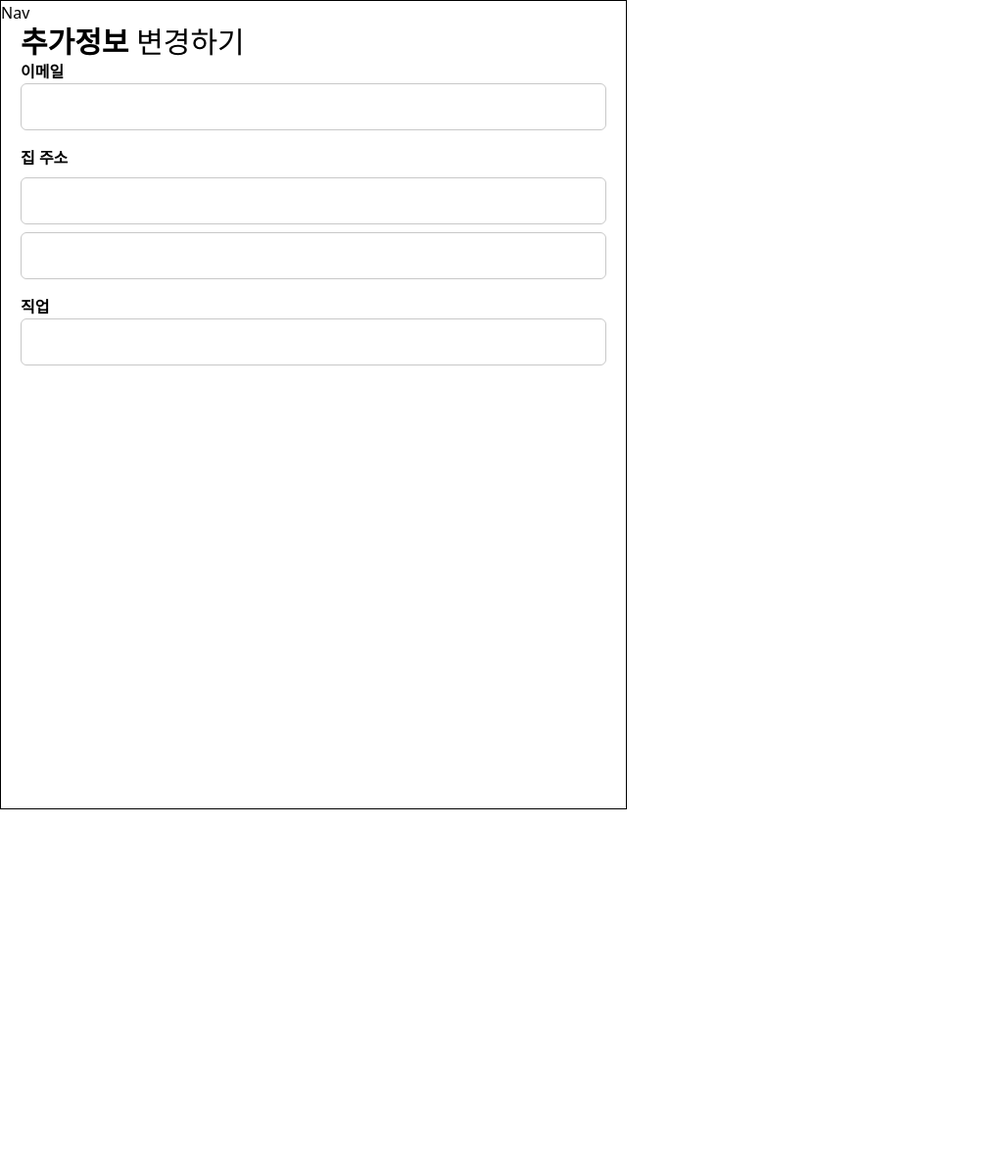
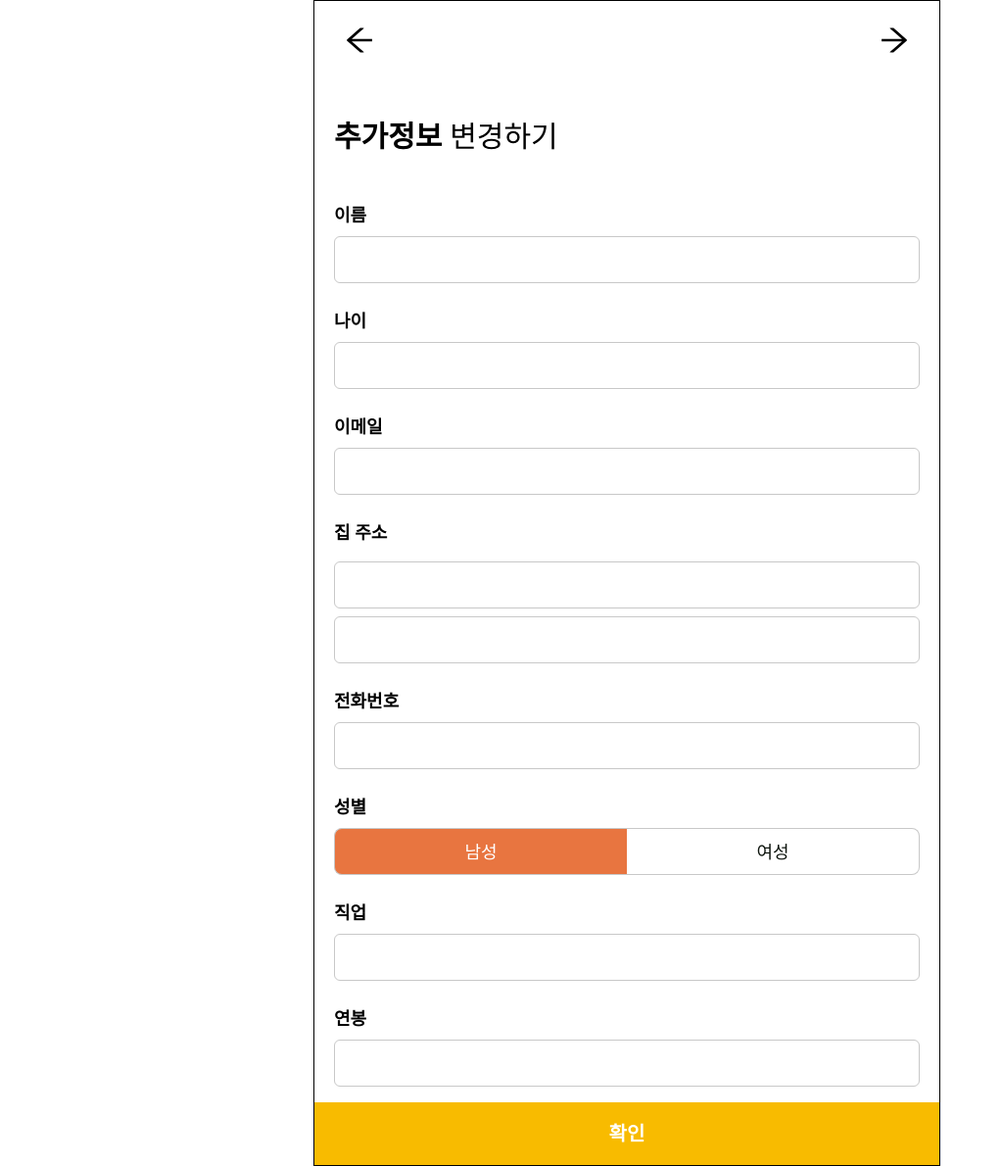
Before and after one commit to FastcampusMini/mini-project-fe, a React (Vite) app: page /user/edit in a window 1280 px wide. Shown: the whole page at 98% size, without its empty margins (0-1023 px from the left). Before the commit the page ends 826 px from the top, so only its background shows below. Built offline with nearby package versions, Linux system fonts and the light colour scheme.

Commit message:
feat: main page

```diff
--- a/package.json
+++ b/package.json
@@ -14,6 +14,7 @@
     "@tanstack/react-query": "^4.24.4",
     "@tanstack/react-query-devtools": "^4.24.4",
     "@types/axios": "^0.14.0",
+    "@types/react-icons": "^3.0.0",
     "@types/react-query": "^1.2.9",
     "@types/react-redux": "^7.1.25",
     "@types/react-router-dom": "^5.3.3",
--- a/src/App.tsx
+++ b/src/App.tsx
@@ -4,8 +4,7 @@ import Nav from "./components/Nav";
 
 function App() {
   return (
-    <main className='w-[640px] border'>
-      <Nav />
+    <main className='w-[640px] border mx-auto'>
       <Outlet />
     </main>
   );
--- /dev/null
+++ b/src/components/FNB/index.tsx
@@ -0,0 +1,7 @@
+import React from "react";
+
+const FNB = () => {
+  return <div>FNB</div>;
+};
+
+export default FNB;
--- /dev/null
+++ b/src/components/LoanProductCard.tsx
@@ -0,0 +1,35 @@
+import React from "react";
+import { BiChevronRight } from "react-icons/bi";
+
+interface LoanProductCardProps {}
+
+const LoanProductCard = () => {
+  return (
+    <>
+      <div className='w-full h-auto shadow-md rounded-lg border border-black/10'>
+        <div className='flex h-36 justify-between px-4'>
+          <div className='flex items-center'>
+            <div className='w-8 h-8 rounded-full bg-gray ml-4'></div>
+            <div className='flex flex-col gap-1 mx-4'>
+              <span className='font-semibold text-black/50'>하나은행</span>
+              <h4 className='font-bold text-3xl '>핀크 생활비 대출</h4>
+            </div>
+          </div>
+          <div className='flex flex-col font-bold text-orange items-end justify-center gap-2 mx-4 text-lg'>
+            <span>최저 3.45%</span>
+            <span>300만원</span>
+          </div>
+        </div>
+
+        <div className='flex bg-black/5 px-5 justify-between h-14 items-center'>
+          <span className='font-semibold text-black/60 text-lg'>
+            가입한 상품
+          </span>
+          <BiChevronRight size='30' className='text-black/60 cursor-pointer' />
+        </div>
+      </div>
+    </>
+  );
+};
+
+export default LoanProductCard;
--- a/src/components/Nav/index.tsx
+++ b/src/components/Nav/index.tsx
@@ -1,7 +1,12 @@
 import React from "react";
-
+import { AiOutlineArrowLeft, AiOutlineArrowRight } from "react-icons/ai";
 const Nav = () => {
-  return <div>Nav</div>;
+  return (
+    <nav className=' h-20 flex justify-between items-center px-7'>
+      <AiOutlineArrowLeft size='36' className=' cursor-pointer' />
+      <AiOutlineArrowRight size='36' className='cursor-pointer' />
+    </nav>
+  );
 };
 
 export default Nav;
--- /dev/null
+++ b/src/libs/utils.ts
@@ -0,0 +1,3 @@
+export function joinNames(...classnames: string[]): string {
+  return classnames.join(" ");
+}
--- /dev/null
+++ b/src/pages/main/TotalLoans.tsx
@@ -0,0 +1,34 @@
+import React from "react";
+import { BiChevronRight } from "react-icons/bi";
+
+export const TotalLoans = ({ amount }: { amount: number }) => {
+  return (
+    <>
+      <div className='w-full h-auto shadow-md rounded-lg border border-black/10'>
+        <div className='px-4 pt-8'>
+          <span className='font-semibold text-black/50'>
+            신청 가능한 대출금 총합
+          </span>
+          <div className='flex justify-between items-center h-20 mb-3'>
+            <h3 className='font-bold text-3xl'>{amount}원</h3>
+            <div className='flex gap-3'>
+              <button className='border border-gray px-6 py-1 rounded-md text-black/50 font-semibold hover:bg-black/5'>
+                내역
+              </button>
+              <button className='border border-gray px-6 py-1 rounded-md text-black/50 font-semibold hover:bg-black/5'>
+                충전
+              </button>
+            </div>
+          </div>
+        </div>
+
+        <div className='flex border-t border-t-black/10 px-5 justify-between h-14 items-center'>
+          <span className='font-semibold text-black/60 text-lg'>
+            가입한 상품
+          </span>
+          <BiChevronRight size='30' className='text-black/60 cursor-pointer' />
+        </div>
+      </div>
+    </>
+  );
+};
--- a/src/pages/main/index.tsx
+++ b/src/pages/main/index.tsx
@@ -1,7 +1,23 @@
 import React from "react";
+import LoanProduct from "../../components/LoanProductCard";
+import { TotalLoans } from "./TotalLoans";
+import FNB from "../../components/FNB/index";
+import Nav from "../../components/Nav";
 
 const Main = () => {
-  return <div>Main</div>;
+  return (
+    <>
+      <main className='flex flex-col'>
+        <Nav />
+        <div className='px-3 space-y-8'>
+          <TotalLoans amount={3200} />
+          <LoanProduct />
+          <LoanProduct />
+          <LoanProduct />
+        </div>
+      </main>
+    </>
+  );
 };
 
 export default Main;
--- a/src/pages/user/Edit.tsx
+++ b/src/pages/user/Edit.tsx
@@ -1,21 +1,52 @@
-import React from "react";
+import React, { useState } from "react";
+import Nav from "../../components/Nav";
+import { joinNames } from "../../libs/utils";
+
+interface IUser {
+  email: string;
+  name: string;
+  age: number;
+  phone: string;
+  gender: string;
+  salary: string;
+  job: string;
+}
 
 const Edit = () => {
+  const [isMale, setIsMale] = useState(true);
   return (
-    <section className='flex flex-col px-5 h-screen'>
-      <h1 className='text-3xl'>
+    <>
+      <Nav />
+      <section className='flex flex-col relative h-auto pb-20 justify-between'>
+        <div className='px-5'>
+          <h1 className='text-3xl my-10'>
             <strong>추가정보</strong> 변경하기
           </h1>
           <form className='flex flex-col gap-4'>
             <div>
-          <span className='font-semibold'>이메일</span>
+              <span className='font-semibold flex my-2 text-lg'>이름</span>
+              <input
+                type='text'
+                className='border border-gray rounded-md w-full h-12 text-lg px-4'
+              />
+            </div>
+            <div>
+              <span className='font-semibold flex my-2 text-lg'>나이</span>
+              <input
+                type='number'
+                className='border border-gray rounded-md w-full h-12 text-lg px-4'
+              />
+            </div>
+
+            <div>
+              <span className='font-semibold flex my-2 text-lg'>이메일</span>
               <input
                 type='email'
                 className='border border-gray rounded-md w-full h-12 text-lg px-4'
               />
             </div>
             <div>
-          <span className='font-semibold'>집 주소</span>
+              <span className='font-semibold flex my-2 text-lg'>집 주소</span>
               <input
                 type='text'
                 className='border border-gray rounded-md w-full h-12 text-lg px-4 my-2'
@@ -25,15 +56,58 @@ const Edit = () => {
                 className='border border-gray rounded-md w-full h-12 text-lg px-4'
               />
             </div>
+
             <div>
-          <span className='font-semibold'>직업</span>
+              <span className='font-semibold flex my-2 text-lg'>전화번호</span>
               <input
-            type='email'
+                type='text'
+                className='border border-gray rounded-md w-full h-12 text-lg px-4'
+              />
+            </div>
+            <div>
+              <span className='font-semibold flex my-2 text-lg'>성별</span>
+              <div className='h-12 flex'>
+                <div
+                  onClick={() => setIsMale(true)}
+                  className={joinNames(
+                    "border border-gray w-1/2 rounded-l-lg flex justify-center items-center text-lg border-r-0 cursor-pointer hover:brightness-105",
+                    isMale ? "bg-orange text-white" : " text-black"
+                  )}>
+                  남성
+                </div>
+                <div
+                  onClick={() => setIsMale(false)}
+                  className={joinNames(
+                    "border border-gray w-1/2 rounded-r-lg flex justify-center items-center text-lg border-l-0 cursor-pointer hover:brightness-105",
+                    isMale ? " text-black" : "bg-orange text-white"
+                  )}>
+                  여성
+                </div>
+              </div>
+            </div>
+
+            <div>
+              <span className='font-semibold flex my-2 text-lg'>직업</span>
+              <input
+                type='text'
+                className='border border-gray rounded-md w-full h-12 text-lg px-4'
+              />
+            </div>
+            <div>
+              <span className='font-semibold flex my-2 text-lg'>연봉</span>
+              <input
+                type='number'
                 className='border border-gray rounded-md w-full h-12 text-lg px-4'
               />
             </div>
           </form>
+        </div>
+
+        <button className='w-full h-16 bg-yellow text-white font-semibold text-lg text-xl absolute bottom-0'>
+          확인
+        </button>
       </section>
+    </>
   );
 };
 
--- a/tailwind.config.cjs
+++ b/tailwind.config.cjs
@@ -4,7 +4,7 @@ module.exports = {
   theme: {
     extend: {},
     colors: {
-      yellow: "#F4AE5C",
+      yellow: "#F8BB00",
       "light-gray": "#E0DED9",
       gray: "#C8C8C8",
       white: "#FFFFFF",
```
Also changed, not shown: 2 other files (tests, documents, lock files or other folders). Lines whose indentation alone changed are shown as unchanged.
